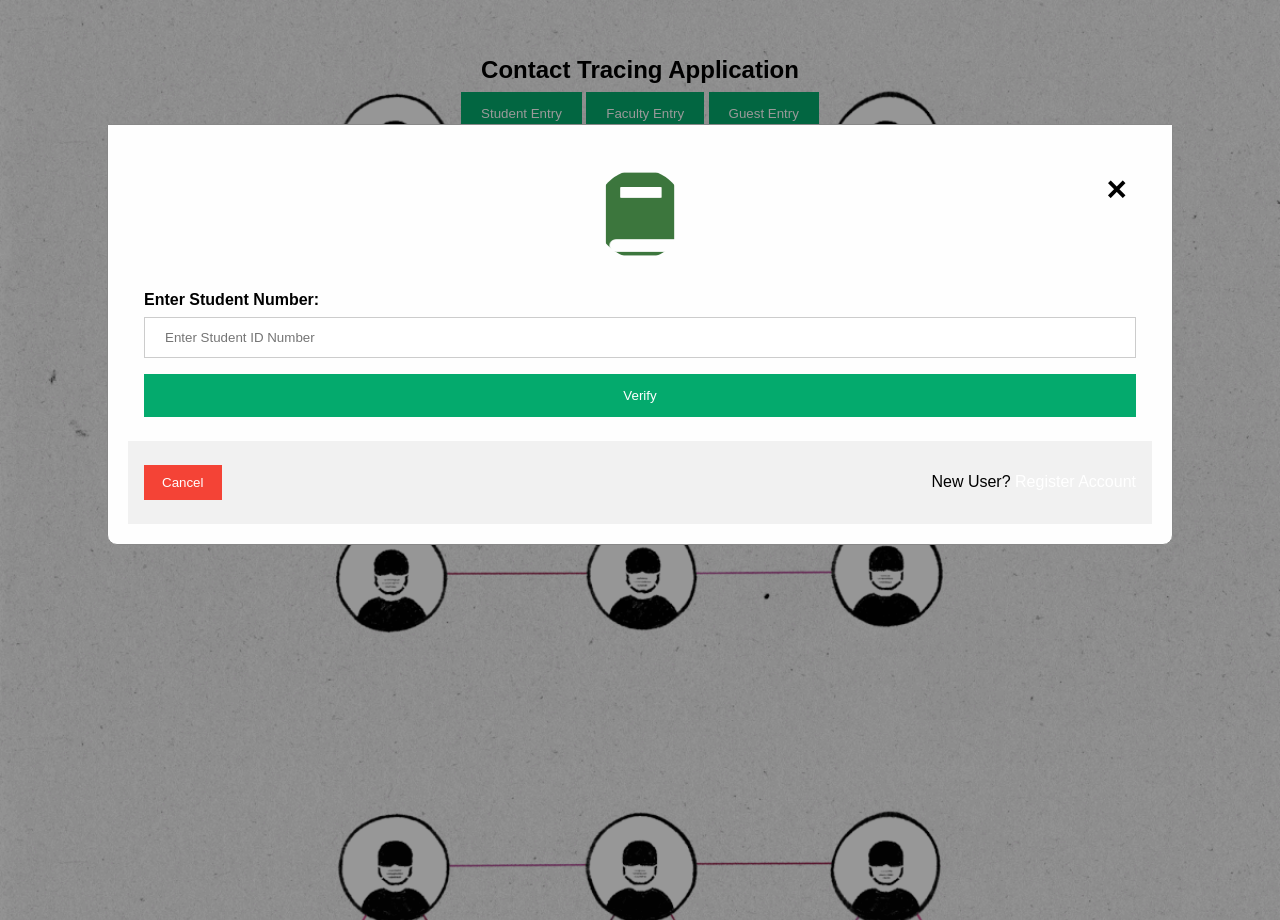
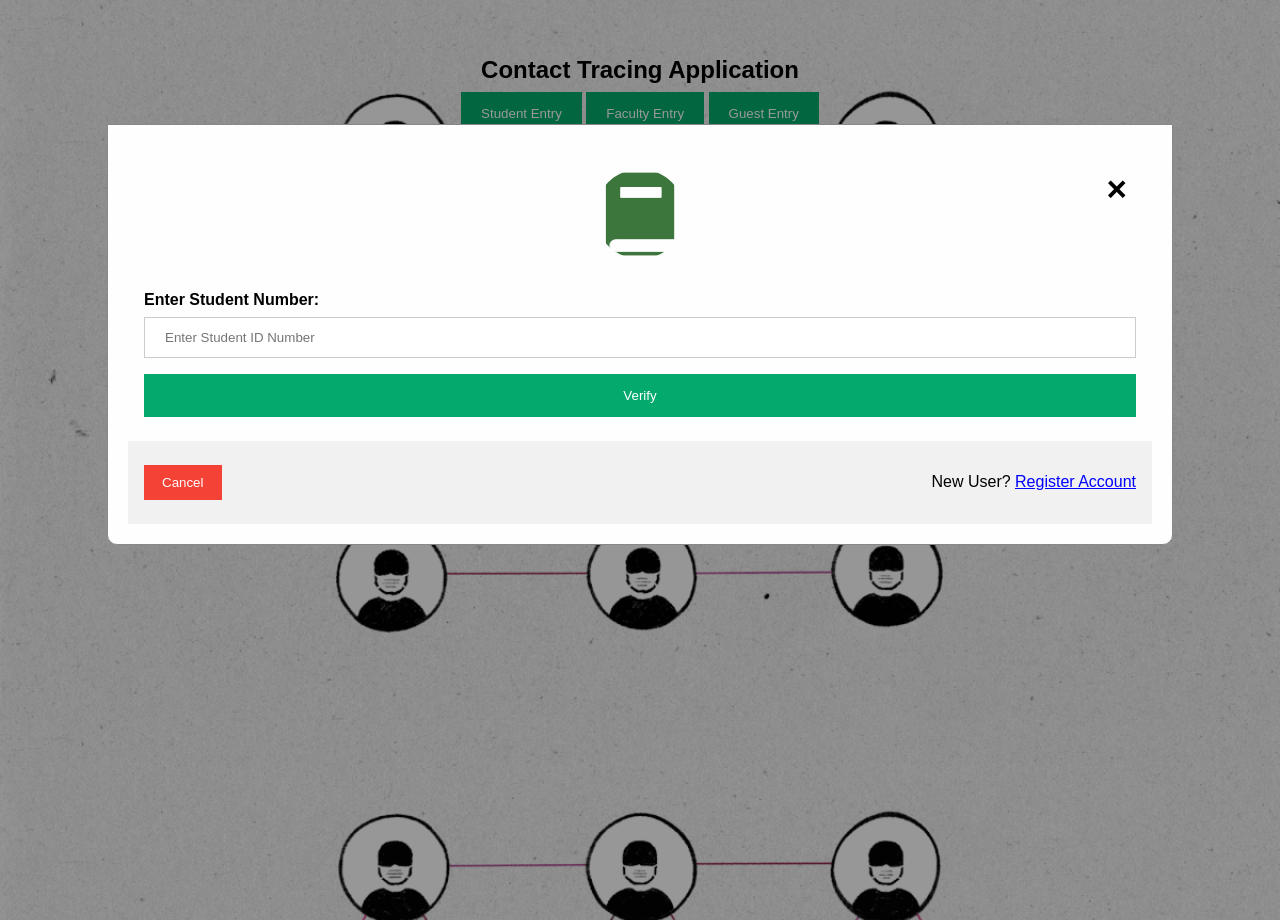
Before and after one commit to kcayme/web_dev, a PHP site: page /mode.php in a window 1280 px wide, after a click on "Student Entry". Run offline with PHP 8.4, Linux system fonts and the light colour scheme.

Commit message:
Edited a few textual problems

```diff
--- a/mode.php
+++ b/mode.php
@@ -155,7 +155,7 @@ span.psw {
   </div>
     <div class="container" style="background-color:#f1f1f1">
       <button type="button" onclick="document.getElementById('id01').style.display='none'" class="cancelbtn">Cancel</button>
-      <span class="psw">New User?<a href="student_registration.php">&nbsp;Register Account</a></span>
+      <span class="psw">New User?&nbsp;<a href="student_registration.php">Register Account</a></span>
     </div>
   </form>
 </div>
@@ -177,7 +177,7 @@ span.psw {
     </div>
     <div class="container" style="background-color:#f1f1f1">
       <button type="button" onclick="document.getElementById('id02').style.display='none'" class="cancelbtn">Cancel</button>
-      <span class="psw">New User?<a href="faculty_registration.php">&nbsp;Register Account</a></span>
+      <span class="psw">New User?&nbsp;<a href="faculty_registration.php">Register Account</a></span>
     </div>
   </form>
 </div>
--- a/style.css
+++ b/style.css
@@ -65,7 +65,8 @@ form, .content {
 }
 a {
   text-decoration: none;
-  color: white;
+  color: blue;
+  text-decoration:underline;
 }
 
 .error {
```
